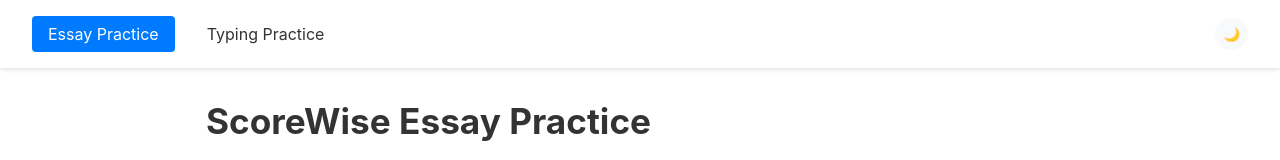
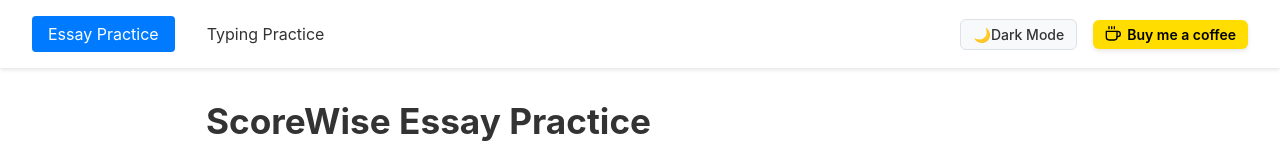
Before and after one commit to Mithil1105/GreEssay, a React (Create React App) app: page / in a window 1280 px wide. Shown: the top 160 px of the page. Built offline with nearby package versions, Linux system fonts and the light colour scheme; no server answers.

Commit message:
fix: theme toggle icons in navigation

```diff
--- a/src/components/Navigation.js
+++ b/src/components/Navigation.js
@@ -9,6 +9,12 @@
   display: flex;
   justify-content: space-between;
   align-items: center;
+`;
+
+const RightSection = styled.div`
+  display: flex;
+  align-items: center;
+  gap: 1rem;
 `;
 
 const NavLinks = styled.div`
@@ -29,15 +35,56 @@
 `;
 
 const ThemeToggle = styled.button`
-  padding: 0.5rem;
-  border-radius: 50%;
+  display: flex;
+  align-items: center;
+  gap: 6px;
+  padding: 6px 12px;
+  border-radius: 6px;
   background-color: ${({ theme }) => theme.background};
   color: ${({ theme }) => theme.text};
+  border: 1px solid ${({ theme }) => theme.border};
+  cursor: pointer;
+  font-size: 14px;
+  font-weight: 500;
   transition: ${({ theme }) => theme.transition};
 
   &:hover {
     background-color: ${({ theme }) => theme.primary};
     color: #fff;
+  }
+
+  @media (max-width: 600px) {
+    padding: 4px 8px;
+    font-size: 12px;
+  }
+`;
+
+const CoffeeButton = styled.a`
+  display: inline-flex;
+  align-items: center;
+  padding: 6px 12px;
+  background-color: #FFDD00;
+  color: #000000;
+  text-decoration: none;
+  border-radius: 6px;
+  font-weight: 600;
+  font-size: 14px;
+  transition: all 0.3s ease;
+  box-shadow: 0 2px 4px rgba(0,0,0,0.1);
+
+  &:hover {
+    background-color: #FFE333;
+    transform: translateY(-1px);
+    box-shadow: 0 4px 8px rgba(0,0,0,0.15);
+  }
+
+  svg {
+    margin-right: 6px;
+  }
+
+  @media (max-width: 600px) {
+    padding: 4px 8px;
+    font-size: 12px;
   }
 `;
 
@@ -54,9 +101,35 @@
           Typing Practice
         </NavButton>
       </NavLinks>
-      <ThemeToggle onClick={toggleTheme}>
-        {currentTheme === 'light' ? '🌙' : '☀️'}
-      </ThemeToggle>
+      <RightSection>
+        <ThemeToggle onClick={toggleTheme}>
+          {currentTheme === 'light' ? '🌙' : '☀️'}
+          {currentTheme === 'light' ? 'Dark Mode' : 'Light Mode'}
+        </ThemeToggle>
+        <CoffeeButton
+          href="https://buymeacoffee.com/mithilmistry"
+          target="_blank"
+          rel="noopener noreferrer"
+        >
+          <svg
+            width="16"
+            height="16"
+            viewBox="0 0 24 24"
+            fill="none"
+            stroke="currentColor"
+            strokeWidth="2"
+            strokeLinecap="round"
+            strokeLinejoin="round"
+          >
+            <path d="M18 8h1a4 4 0 0 1 0 8h-1"></path>
+            <path d="M2 8h16v9a4 4 0 0 1-4 4H6a4 4 0 0 1-4-4V8z"></path>
+            <line x1="6" y1="1" x2="6" y2="4"></line>
+            <line x1="10" y1="1" x2="10" y2="4"></line>
+            <line x1="14" y1="1" x2="14" y2="4"></line>
+          </svg>
+          Buy me a coffee
+        </CoffeeButton>
+      </RightSection>
     </Nav>
   );
 };
```
